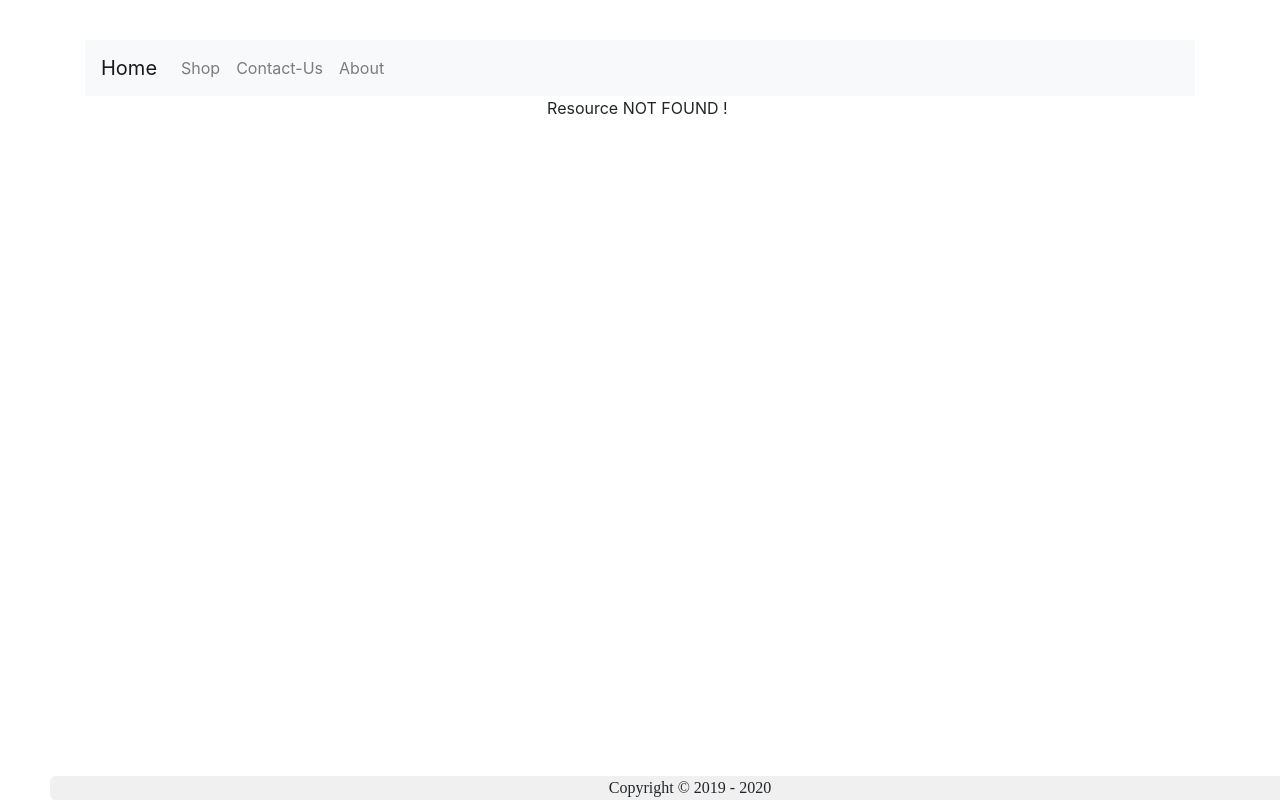
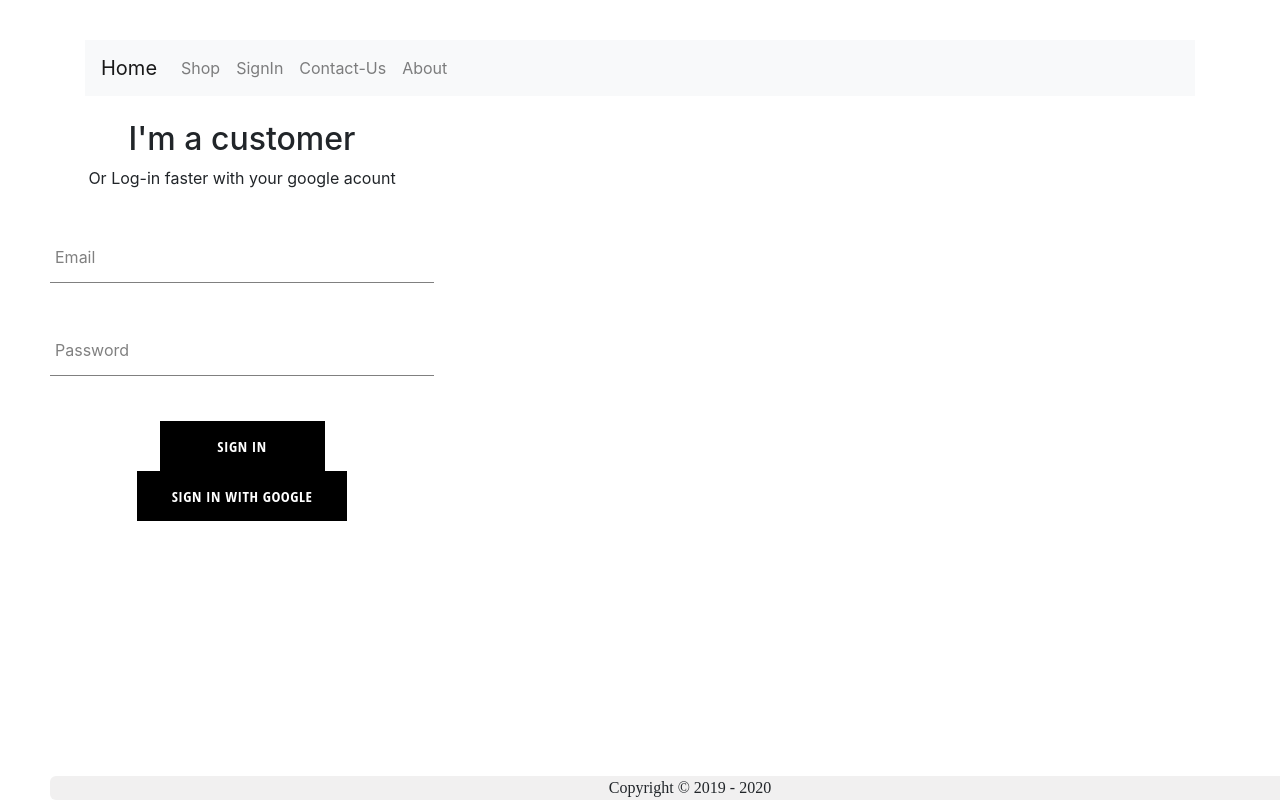
Before and after one commit to hfWalid/e-com-app, a React (Create React App) app: page /signinup in a window 1280 px wide. Before the commit this address had no page. Built offline with nearby package versions, Linux system fonts and the light colour scheme; no server answers; a web font is replaced by a local one.

Commit message:
Architecting Components

```diff
--- a/package.json
+++ b/package.json
@@ -4,9 +4,11 @@
   "private": true,
   "dependencies": {
     "@testing-library/jest-dom": "^4.2.4",
-    "@testing-library/react": "^9.4.0",
+    "@testing-library/react": "^9.4.1",
     "@testing-library/user-event": "^7.2.1",
     "bootstrap": "^4.4.1",
+    "firebase": "^7.9.1",
+    "firebase-tools": "^7.13.1",
     "node-sass": "^4.13.1",
     "react": "^16.12.0",
     "react-bootstrap": "^1.0.0-beta.16",
--- a/src/App.js
+++ b/src/App.js
@@ -1,6 +1,9 @@
 // Libraries......
 import React from 'react';
 import {BrowserRouter as Router, Route, Switch } from 'react-router-dom';
+
+// Data Sources...
+import {auth} from '../src/Firebase/firebase.utils';
 
 // Components.....
 import Navigbar from './components/navbar/navbar.component';
@@ -9,6 +12,7 @@
 // Nav-Pages......
 import HomePage from '../src/pages/homepage/homepage.component';
 import ShopPage from '../src/pages/shoppage/shop-page.component';
+import SignInSignUpPage from '../src/pages/signin-and-signup/signin-and-signup.component';
 import HatsPage from './pages/hatspage/hatspage.component';
 import JacketsPage from './pages/jackets/jackets-page.component';
 import SneakersPage from './pages/sneakers/sneakers-page.component';
@@ -21,7 +25,25 @@
 // Stylesheet.....
 import './App.css';
 
-const App = () => (
+class App extends React.Component {
+    constructor(props){
+        super(props);
+
+        this.state = {
+            currentUser : null,
+        }
+    }
+
+    componentDidMount(){
+        auth.onAuthStateChanged(user => {
+            this.setState({currentUser: user});
+
+            console.log(user);
+        })
+    }
+
+    render(){
+        return (
             <Router>
                 <div>
                     <Navigbar/>
@@ -33,6 +55,9 @@
                         </Route>
                         <Route exact path='/shop'>
                             <ShopPage/>
+                        </Route>
+                        <Route exact path='/signinup'>
+                            <SignInSignUpPage/>
                         </Route>
                         <Route path='/hats'>
                             <HatsPage/>
@@ -64,6 +89,8 @@
                     <Footer/>
                 </div>
             </Router>
-);
+        )
+    }
+}
 
 export default App;
--- /dev/null
+++ b/src/components/custom-button/custom-button.component.jsx
@@ -0,0 +1,17 @@
+// Libraries....
+import React from 'react';
+
+// Components....
+
+// StyleSheet....
+import './custom-button.styles.scss';
+
+const CustomButton = ({ children, ...otherProps }) => (
+  <button className='custom-button' {...otherProps}>
+    {children}
+  </button>
+);
+
+CustomButton.propTypes = {};
+
+export default CustomButton;
--- /dev/null
+++ b/src/components/custom-button/custom-button.styles.scss
@@ -0,0 +1,22 @@
+.custom-button {
+    min-width: 165px;
+    width: auto;
+    height: 50px;
+    letter-spacing: 0.5px;
+    line-height: 50px;
+    padding: 0 35px 0 35px;
+    font-size: 15px;
+    background-color: black;
+    color: white;
+    text-transform: uppercase;
+    font-family: 'Open Sans Condensed';
+    font-weight: bolder;
+    border: none;
+    cursor: pointer;
+
+    &:hover {
+      background-color: white;
+      color: black;
+      border: 1px solid black;
+    }
+  }
--- /dev/null
+++ b/src/components/form-input/form-input.component.jsx
@@ -0,0 +1,22 @@
+// Libraries....
+import React from 'react';
+
+// Components....
+
+// StyleSheet....
+import './form-input.styles.scss';
+
+const FormInput = ({ handleChange, label, ...otherProps }) => (
+  <div className='group'>
+    <input className='form-input' onChange={handleChange} {...otherProps} />
+    {label ? (
+      <label className={`${otherProps.value.length ? 'shrink' : ''} form-input-label`}>
+        {label}
+      </label>
+    ) : null}
+  </div>
+);
+
+FormInput.propTypes = {};
+
+export default FormInput;
--- /dev/null
+++ b/src/components/form-input/form-input.styles.scss
@@ -0,0 +1,77 @@
+$sub-color: grey;
+$main-color: black;
+
+@mixin shrinkLabel {
+  top: -14px;
+  font-size: 12px;
+  color: $main-color;
+}
+
+.group {
+  position: relative;
+  margin: 45px 0;
+
+  .form-input {
+    background: none;
+    background-color: white;
+    color: $sub-color;
+    font-size: 18px;
+    padding: 10px 10px 10px 5px;
+    display: block;
+    width: 100%;
+    border: none;
+    border-radius: 0;
+    border-bottom: 1px solid $sub-color;
+    margin: 25px 0;
+
+    &:focus {
+      outline: none;
+    }
+
+    &:focus ~ .form-input-label {
+      @include shrinkLabel();
+    }
+  }
+
+  input[type='password'] {
+    letter-spacing: 0.3em;
+  }
+
+  .form-input-label {
+    color: $sub-color;
+    font-size: 16px;
+    font-weight: normal;
+    position: absolute;
+    pointer-events: none;
+    left: 5px;
+    top: 10px;
+    transition: 300ms ease all;
+
+    &.shrink {
+      @include shrinkLabel();
+    }
+  }
+  .custom-button {
+    min-width: 165px;
+    width: auto;
+    height: 50px;
+    letter-spacing: 0.5px;
+    line-height: 50px;
+    padding: 0 35px 0 35px;
+    font-size: 15px;
+    background-color: black;
+    color: white;
+    text-transform: uppercase;
+    font-family: 'Open Sans Condensed';
+    font-weight: bolder;
+    border: none;
+    cursor: pointer;
+
+    &:hover {
+      background-color: white;
+      color: black;
+      border: 1px solid black;
+    }
+  }
+
+}
--- a/src/components/navbar/navbar.component.jsx
+++ b/src/components/navbar/navbar.component.jsx
@@ -19,6 +19,9 @@
                 <li className="nav-item">
                   <Link to='/shop' className="nav-link">Shop</Link>
                 </li>
+                <li className="nav-item">
+                  <Link to='/signinup' className="nav-link">SignIn</Link>
+                </li>
                 <div className='navbar-nav'>
                   <li className="nav-item">
                     <Link to='/contact' className="nav-link">Contact-Us</Link>
--- a/src/components/sign-in/sign-in.component.jsx
+++ b/src/components/sign-in/sign-in.component.jsx
@@ -1,15 +1,72 @@
 // Libraries....
 import React from 'react';
 
+// DataSources...
+import {signInWithGoogle} from '../../Firebase/firebase.utils';
+
 // Components....
+import CustomButton from '../custom-button/custom-button.component';
+import FormInput from '../form-input/form-input.component';
 
 // StyleSheet....
 import './sign-in.styles.scss';
 
-const SignIn = () => {
-  return (
-    <div>SignIn Component !</div>
-  );
+class SignIn extends React.Component {
+  constructor(props){
+    super(props);
+
+    this.state = {
+      email: '',
+      password: ''
+    }
+
+  }
+
+  handleSubmit = event => {
+    event.preventDefault();
+
+    this.setState({ email: '', password: '' });
+  };
+
+  handleChange = event => {
+    const { value, name } = event.target;
+
+    this.setState({ [name]: value });
+  };
+
+  render() {
+    return(
+      <div className='sign-in'>
+        <br/>
+        <h2>I'm a customer</h2>
+        <span>Or Log-in faster with your google acount</span>
+        <form onSubmit={this.handleSubmit}>
+          <FormInput
+            name='email'
+            type='email'
+            handleChange={this.handleChange}
+            value={this.state.email}
+            label='Email'
+            required
+          />
+          <FormInput
+            name='password'
+            type='password'
+            value={this.state.password}
+            handleChange={this.handleChange}
+            label='Password'
+            required
+          />
+          <div className='buttons'>
+            <CustomButton type='submit'> Sign in </CustomButton><br/>
+            <CustomButton onClick={signInWithGoogle}>
+              Sign in with Google
+            </CustomButton>
+          </div>
+        </form>
+    </div>
+    )
+  }
 }
 
 SignIn.propTypes = {};
--- a/src/components/sign-in/sign-in.styles.scss
+++ b/src/components/sign-in/sign-in.styles.scss
@@ -0,0 +1,5 @@
+.sign-in {
+    width: 30vw;
+    display: flex;
+    flex-direction: column;
+  }
--- a/src/components/sign-up/sign-up.styles.scss
+++ b/src/components/sign-up/sign-up.styles.scss
@@ -0,0 +1,5 @@
+.sign-up {
+  width: 30vw;
+  display: flex;
+  flex-direction: column;
+}
--- a/src/pages/signin-and-signup/signin-and-signup.component.jsx
+++ b/src/pages/signin-and-signup/signin-and-signup.component.jsx
@@ -3,15 +3,16 @@
 
 // Components...
 import SignIn from '../../components/sign-in/sign-in.component';
-import SignUp from '../../components/sign-up/sign-up.component';
+//import SignUp from '../../components/sign-up/sign-up.component';
 
 // Stylesheets..
 import './signin-and-signup.styles.scss';
 
 const SignInSignUpPage = () => {
     return(
-        <SignIn/>
-        <SignUp/>
+        <div>
+            <SignIn/>
+        </div>
     )
 }
 
```
Also changed, not shown: src/components/sign-up/sign-up.component.jsx (+58 -4 lines), 1 other file (tests, documents, lock files or other folders). Lines whose indentation alone changed are shown as unchanged.
